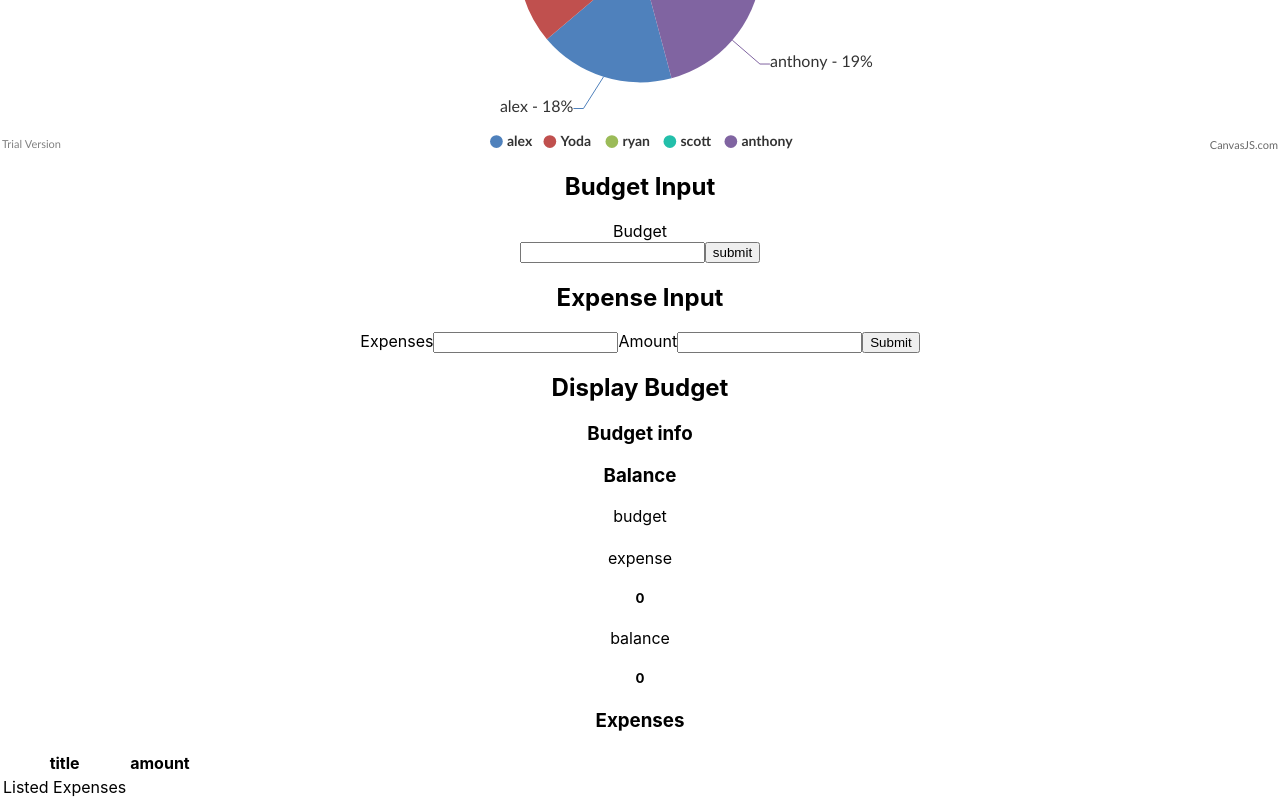
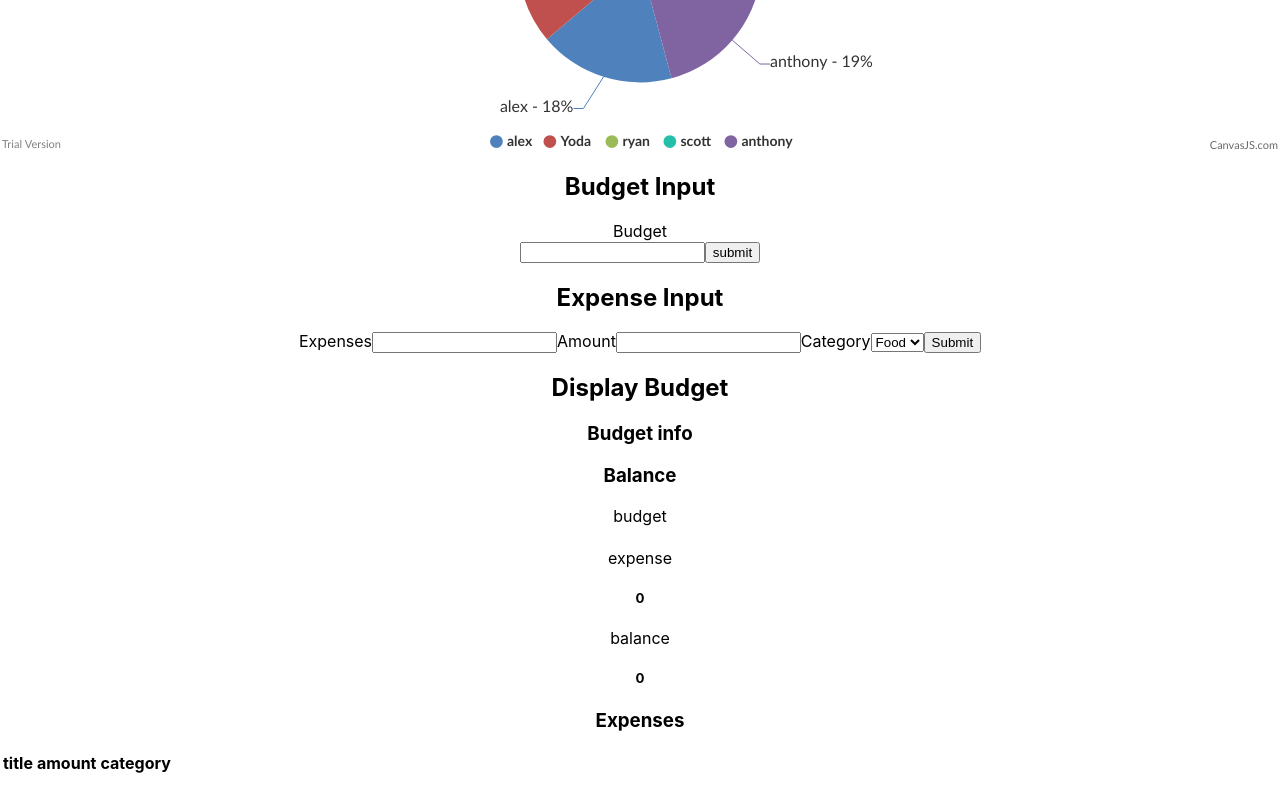
Before and after one commit to 92til-infinity/Project3.333, a React (Create React App) app in the folder client/: page / in a window 1280 px wide. Shown: the part 317-1117 px from the top of the page. After the commit the page ends 1095 px from the top, so only its background shows below. Built offline with nearby package versions, Linux system fonts and the light colour scheme; the HTML template or start-up script is replaced by a standard one.

Commit message:
categories

```diff
--- a/client/src/budget/InputExpenses.js
+++ b/client/src/budget/InputExpenses.js
@@ -6,7 +6,8 @@ class InputExpenses extends Component {
     state = {
         expenses: [],
         expenseTitle: '',
-        amount: ''
+        amount: '',
+        category: ''
     }
 
     handleInput = (e) => {
@@ -20,16 +21,21 @@ class InputExpenses extends Component {
             type: "expenses+",
             expenses: this.state.expenses
         })
+        dispatch({
+            type: "category+",
+            category: this.state.category
+        })
         this.setState({
             [e.target.name]: e.target.value
         })
     }
 
+
     addExpenses = () => {
         this.setState({
             expenses: [
                 ...this.state.expenses,
-                { title: this.state.expenseTitle, amount: this.state.amount }
+                { title: this.state.expenseTitle, amount: this.state.amount, category: this.state.category }
             ]
         })
 
@@ -46,6 +52,12 @@ class InputExpenses extends Component {
                                 <input onChange={this.handleInput} value={this.state.expenseTitle} className="form-control" name="expenseTitle" />
                                 <label>Amount</label>
                                 <input onChange={this.handleInput} value={this.state.amount} className="form-control" name="amount" />
+                                <label>Category</label>
+                                <select onChange={this.handleInput} value={this.state.category} className="form-control" name="category">
+                                    <option value="Food">Food</option>
+                                    <option value="Fun">Fun</option>
+                                    <option value="Rent">Rent</option>
+                                </select>
                                 <button onClick={this.addExpenses} className="btn btn-dark btn-block mt-3">Submit</button>
                             </form>
 
--- a/client/src/display/ExpenseDisplay.js
+++ b/client/src/display/ExpenseDisplay.js
@@ -11,6 +11,7 @@ class ExpenseDisplay extends Component {
                         <tr>
                             <th>title</th>
                             <th>amount</th>
+                            <th>category</th>
                         </tr>
                     </thead>
                     <BudgetConsumer>
@@ -18,16 +19,18 @@ class ExpenseDisplay extends Component {
                             console.log(value)
                             const expensesList = value.expenses.length > 0 ? (
                                 value.expenses.map((expense, index) => {
+                                    console.log(expense);
                                     return (
                                         <tr key={index}>
                                             <td>{expense.title}</td>
                                             <td>{expense.amount}</td>
+                                            <td>{expense.category}</td>
                                         </tr>
                                     )
                                 })
                             ) : (
                                     <tr>
-                                        <td>Listed Expenses</td>
+
                                     </tr>
                                 )
                             return <tbody>{expensesList}</tbody>
--- a/client/src/store.js
+++ b/client/src/store.js
@@ -14,7 +14,12 @@ const reducer = (state, action) => {
             return {
                 ...state,
                 expenses: action.expenses
-            }
+            };
+        case "category+":
+            return {
+                ...state,
+                category: action.category
+            };
         default:
             return state
     }
@@ -23,6 +28,7 @@ const reducer = (state, action) => {
 class BudgetProvider extends Component {
     state = {
         budget: '',
+        category: '',
         expenses: [
 
             // { title: 'Rent', amount: 500 },
--- a/package.json
+++ b/package.json
@@ -16,7 +16,7 @@
   "author": "",
   "license": "ISC",
   "devDependencies": {
-    "concurrently": "^4.1.0",
+    "concurrently": "^4.1.2",
     "nodemon": "^1.18.7"
   },
   "dependencies": {
```
